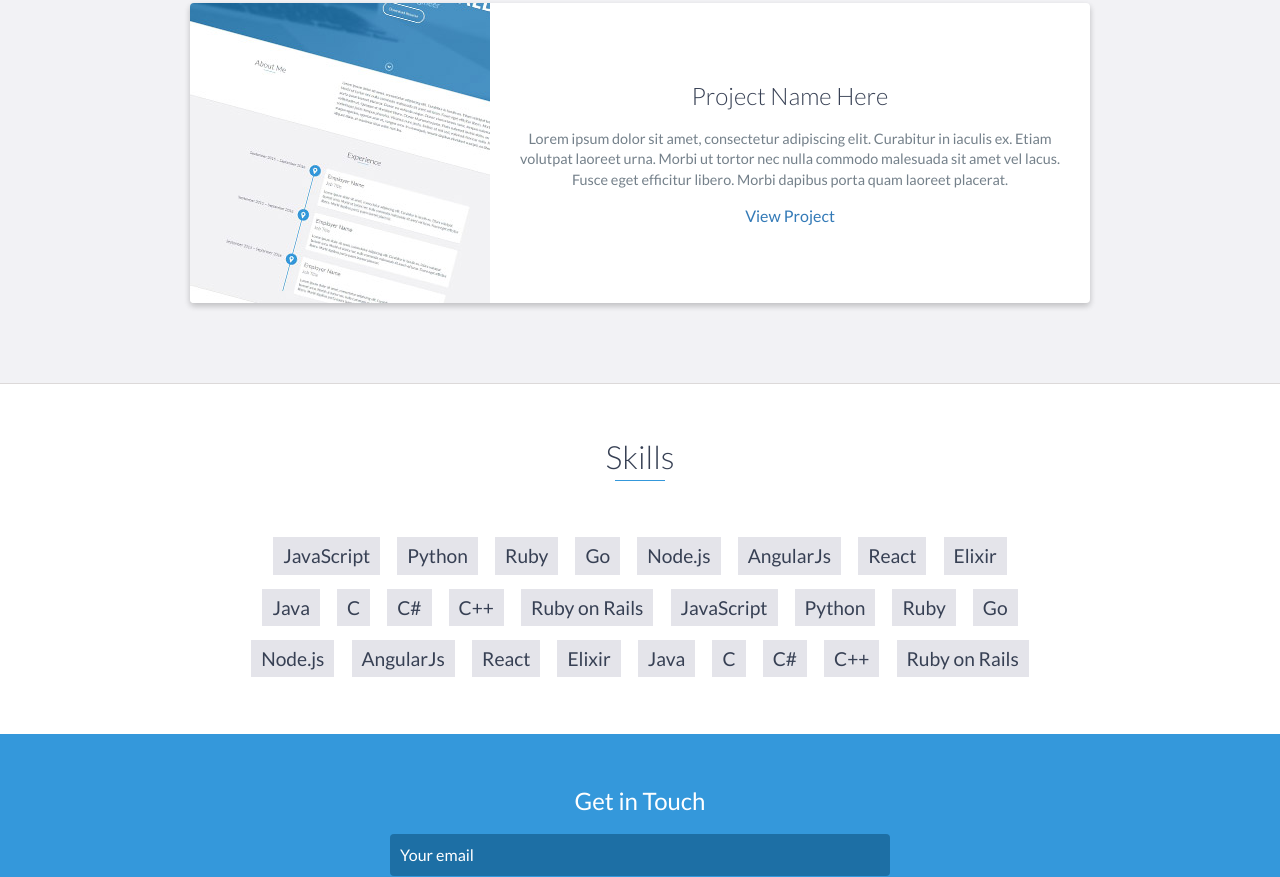
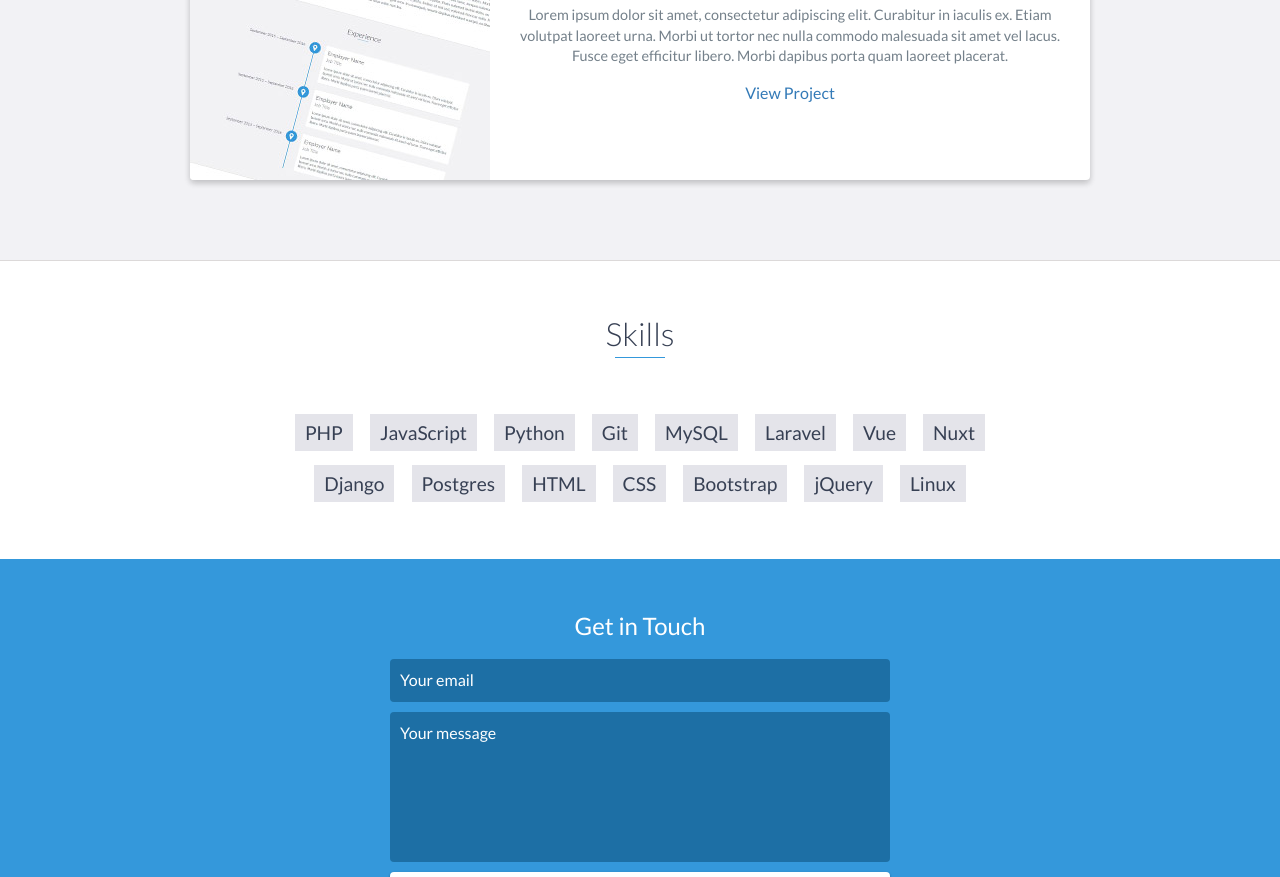
Before and after one commit to mechtech5/my-resume, a plain HTML site: page index.html in a window 1280 px wide. Shown: the part 3135-4012 px from the top of the page. Drawn offline with nearby package versions, Linux system fonts and the light colour scheme.

Commit message:
skills added

```diff
--- a/index.html
+++ b/index.html
@@ -5,7 +5,7 @@
     <meta charset="utf-8">
     <meta http-equiv="X-UA-Compatible" content="IE=edge">
     <meta name="viewport" content="width=device-width, initial-scale=1">
-    <title>My Portfolio</title>
+    <title>Ayush Likhar | Software Engineer</title>
 	<link rel="shortcut icon" href="favicon.ico" type="image/x-icon">
 	<link rel="icon" href="favicon.ico" type="image/x-icon">
     <link href="https://fonts.googleapis.com/css?family=Lato:300,400,700,900" rel="stylesheet">
@@ -124,20 +124,20 @@
     <div id="education">
         <h2 class="heading">Education</h2>
         <div class="education-block">
-            <h3>University of Ottawa</h3>
-            <span class="education-date">Sept 2016 - Sept 2017</span>
-            <h4>Bachelor of Science in Computer Science</h4>
-            <p>
+            <h3>Technocrats Institute of Technology, Bhopal</h3>
+            <span class="education-date">Jun 2012 - July 2016</span>
+            <h4>Bachelor of Engineering: Mechanical</h4>
+            <!-- <p>
                 Lorem ipsum dolor sit amet, consectetur adipiscing elit. Curabitur in iaculis ex. Etiam volutpat laoreet urna. Morbi ut tortor nec nulla commodo malesuada sit amet vel lacus. Fusce eget efficitur libero. Morbi dapibus porta quam laoreet placerat.
-            </p>
+            </p> -->
         </div>
         <!-- End .education-block -->
 
         <div class="education-block">
-            <h3>University of Ottawa</h3>
-            <span class="education-date">Sept 2016 - Sept 2017</span>
-            <h4>Bachelor of Science in Computer Science</h4>
-            <ul>
+            <h3>Oxford Junior College, Ujjain</h3>
+            <span class="education-date">July 2007 - Jun 2011</span>
+            <h4>Class VIII to XII - CBSE</h4>
+            <!-- <ul>
                 <li>
                     Lorem ipsum dolor sit amet, consectetur adipiscing elit.
                 </li>
@@ -147,7 +147,7 @@
                 <li>
                     Lorem ipsum dolor sit amet, consectetur adipiscing elit.
                 </li>
-            </ul>
+            </ul> -->
         </div>
         <!-- End .education-block -->
     </div>
@@ -196,32 +196,21 @@
     <div id="skills">
         <h2 class="heading">Skills</h2>
         <ul>
+            <li>PHP</li>
             <li>JavaScript</li>
             <li>Python</li>
-            <li>Ruby</li>
-            <li>Go</li>
-            <li>Node.js</li>
-            <li>AngularJs</li>
-            <li>React</li>
-            <li>Elixir</li>
-            <li>Java</li>
-            <li>C</li>
-            <li>C#</li>
-            <li>C++</li>
-            <li>Ruby on Rails</li>
-            <li>JavaScript</li>
-            <li>Python</li>
-            <li>Ruby</li>
-            <li>Go</li>
-            <li>Node.js</li>
-            <li>AngularJs</li>
-            <li>React</li>
-            <li>Elixir</li>
-            <li>Java</li>
-            <li>C</li>
-            <li>C#</li>
-            <li>C++</li>
-            <li>Ruby on Rails</li>
+            <li>Git</li>
+            <li>MySQL</li>
+            <li>Laravel</li>
+            <li>Vue</li>
+            <li>Nuxt</li>
+            <li>Django</li>
+            <li>Postgres</li>
+            <li>HTML</li>
+            <li>CSS</li>
+            <li>Bootstrap</li>
+            <li>jQuery</li>
+            <li>Linux</li>
         </ul>
     </div>
     <!-- End #skills -->
```
Also changed, not shown: gulpfile.js (deleted, +0 -36 lines), package.json (deleted, +0 -28 lines), LICENSE.md (deleted), README.md (deleted), 1 other file.
